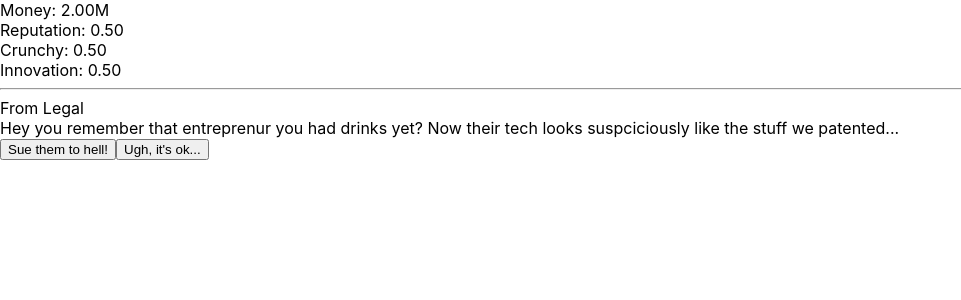
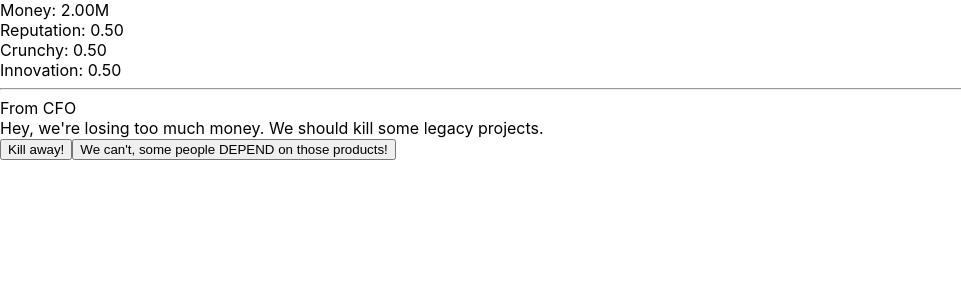
Before and after one commit to reklawnos/ludum-dare-43, a React (Create React App) app: page / in a window 1280 px wide. Shown: the top 300 px of the page, without its empty margins (0-961 px from the left). Built offline with nearby package versions, Linux system fonts and the light colour scheme.

Commit message:
Add some wonky walkers

```diff
--- a/src/cards/index.js
+++ b/src/cards/index.js
@@ -212,7 +212,8 @@
         reducers: {}
       },
       no: {
-        message: `Refuse connection`
+        message: `Refuse connection`,
+        reducers: {}
       }
     },
     getScore: (state) => {
--- a/src/cards/shared.js
+++ b/src/cards/shared.js
@@ -9,7 +9,7 @@
 export function showSomeTimeAfterSpecificChoice(cardId, optionId, increasePerTurn) {
   return state => {
     const idx = indexOfChoice(state, cardId, optionId);
-    if (indexOfChoice < 0) {
+    if (idx < 0) {
       return DO_NOT_SHOW_SCORE;
     }
     return (state.pastChoices.length - idx) * increasePerTurn;
--- a/src/cards/walker.js
+++ b/src/cards/walker.js
@@ -5,6 +5,7 @@
   SENDER_INVESTOR_INNOVATION,
   showSomeTimeAfterSpecificChoice,
   showWithFixedScore,
+  SENDER_CFO,
 } from "./shared";
 
 export default {
@@ -156,25 +157,47 @@
     getScore: showWithFixedScore(STANDARD_SCORE),
   },
 
-  /*
-  innovationInvestorFlavorOfTheMonth_blockchain: {
+  innovationInvestorFlavorOfTheMonth_voice: {
     message: `
-      I was at this "future of BDSM" conference and needless to say I came
-      away very impressed by the potential of both blocks and chains. Speaking of,
-      I feel like your company could mix in a bit more of that blockchainy goodness. What do you say?
+      I was yelling at my PA earlier today and I realized, why can't I do the same to your product?
+      Build out some voice features now!
     `,
     sender: SENDER_INVESTOR_INNOVATION,
     options: {
       yes: {
-        message: `I mean of course, crypto is the future!`,
+        message: `Sounds like that wouldn't be too difficult!`,
+        reducers: {
+          money: val => val - 0.3,
+          innovation: val => val + 0.3,
+        },
+      },
+      no: {
+        message: `What's wrong with a mouse and keyboard, or even a stylus?`,
+        reducers: {
+          innovation: val => val - 0.2,
+        },
+      },
+    },
+    getScore: showWithFixedScore(STANDARD_SCORE),
+  },
+
+  innovationInvestorFlavorOfTheMonth_ai: {
+    message: `
+      I was at a soirée in Marin with some of my investor friends and I've decided you're
+      not doing enough with AI. It's only a matter of weeks before the singularity and
+      I want my investments to be ready for when it happens.
+    `,
+    sender: SENDER_INVESTOR_INNOVATION,
+    options: {
+      yes: {
+        message: `Geez, I better get on it then!`,
         reducers: {
           money: val => val - 0.5,
           innovation: val => val + 0.4,
-          crunchy: val => val - 0.1,
         },
       },
       no: {
-        message: `Hmm I like my data storage centralized and fast, thank-you-very-much.`,
+        message: `Mmmm it doesn't seem like that big of a deal rn...?`,
         reducers: {
           innovation: val => val - 0.3,
         },
@@ -182,5 +205,114 @@
     },
     getScore: showWithFixedScore(STANDARD_SCORE),
   },
-  */
+
+  innovationInvestorFlavorOfTheMonth_ml: {
+    message: `
+      I didn't want to mention it at the time, but the last time I was at your office
+      I saw an actual software engineer writing code. Why aren't you cutting
+      costs using machine learning?
+    `,
+    sender: SENDER_INVESTOR_INNOVATION,
+    options: {
+      yes: {
+        message: `Er, good point. I should probably fire some people.`,
+        reducers: {
+          money: val => val - 0.3,
+          innovation: val => val + 0.2,
+          crunchy: val => val - 0.4,
+        },
+      },
+      no: {
+        message: `I value my employees greatly!`,
+        reducers: {
+          innovation: val => val - 0.3,
+        },
+      },
+    },
+    getScore: showWithFixedScore(STANDARD_SCORE),
+  },
+
+  innovationInvestorFlavorOfTheMonth_tunnels: {
+    message: `
+      Ugh! I heard about this guy... What's his name, Breelon Dusk? Who's getting into
+      this whole tunnel business. We should be digging tunnels too! Get on it now!
+    `,
+    sender: SENDER_INVESTOR_INNOVATION,
+    options: {
+      yes: {
+        message: `Good idea, let me go buy one of those boring machines...`,
+        reducers: {
+          money: val => val - 0.2,
+          innovation: val => val + 0.2,
+          crunchy: val => val - 0.2,
+        },
+      },
+      no: {
+        message: `
+          What? That's as ridiculous as that decision we made not to
+          sell random plastic garbage with our logo on it for additional funding.
+        `,
+        reducers: {
+          innovation: val => val - 0.3,
+        },
+      },
+    },
+    getScore: showWithFixedScore(STANDARD_SCORE),
+  },
+
+  outsourceEngineering_1: {
+    message: `
+      Hey, so I googled around a bit and found this millennial-only outsourcing firm
+      that looks totally lit🔥🔥🔥🔥🔥🔥 How about we shift some engineering work to them to cut costs?
+    `,
+    sender: SENDER_CFO,
+    options: {
+      yes: {
+        message: `Sure! That'll help us yeet on the competition.`,
+        reducers: {
+          money: val => val + 0.2,
+          reputation: val => val + 0.1,
+          crunchy: val => val - 0.2,
+        },
+      },
+      no: {
+        message: `
+          Wait, I thought millennials were lazy?
+        `,
+        reducers: {
+          reputation: val => val - 0.1,
+        },
+      },
+    },
+    getScore: showWithFixedScore(STANDARD_SCORE),
+  },
+
+  outsourceEngineering_2: {
+    message: `
+      You remember those millennials you outsourced the core of our app to?
+      Well our senior engineers can't understand their code because the
+      variable names are all in emoji. What do we do?
+    `,
+    sender: SENDER_CTO,
+    options: {
+      hireMillennials: {
+        message: `Hmm, maybe acqui-hiring the consultancy would be the best way to dab them into our organization? *flosses*`,
+        reducers: {
+          money: val => val - 0.3,
+          reputation: val => val - 0.1,
+          crunchy: val => val + 0.2,
+        },
+      },
+      punishMillennials: {
+        message: `
+          Good-for-nothing millennials! We'll sue them into the ground!
+        `,
+        reducers: {
+          money: val => val + 0.2,
+          crunchy: val => val - 0.3,
+        },
+      },
+    },
+    getScore: showSomeTimeAfterSpecificChoice('outsourceEngineering_1', 'yes', 0.2),
+  },
 };
```
